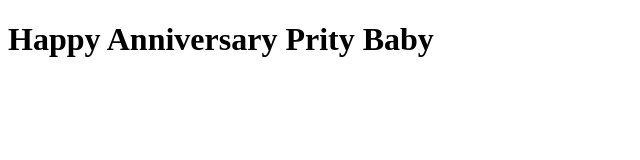
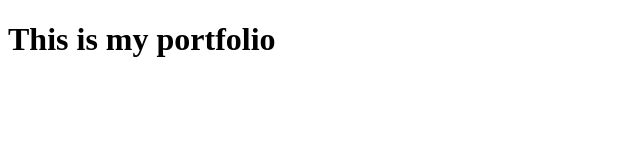
Before and after one commit to shaery/shaery.github.io, a plain HTML site: page index.html in a window 1280 px wide. Shown: the whole page, without its empty margins (0-640 px from the left). Drawn offline with Linux system fonts and the light colour scheme.

Commit message:
Update index.html

```diff
--- a/index.html
+++ b/index.html
@@ -8,7 +8,7 @@
 </head>
 <body>
 
-  <h1>Happy Anniversary Prity Baby</h1>
+  <h1> This is my portfolio </h1>
 
 </body>
 </html>
```
